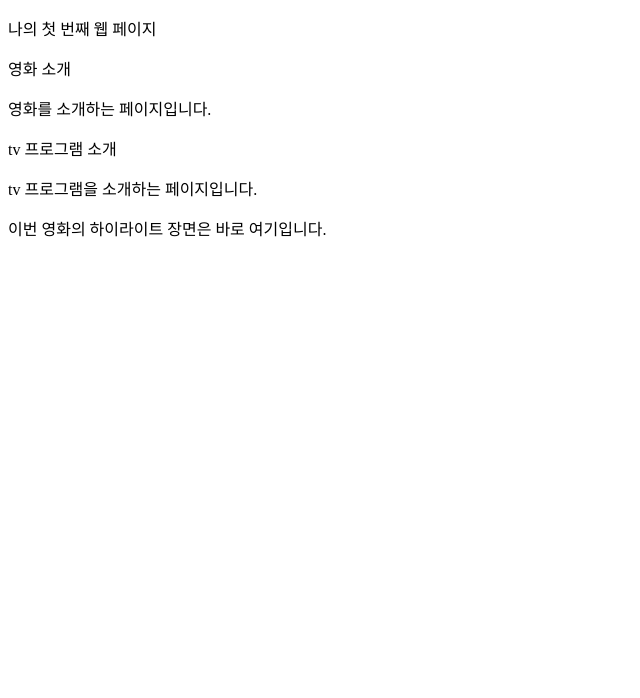
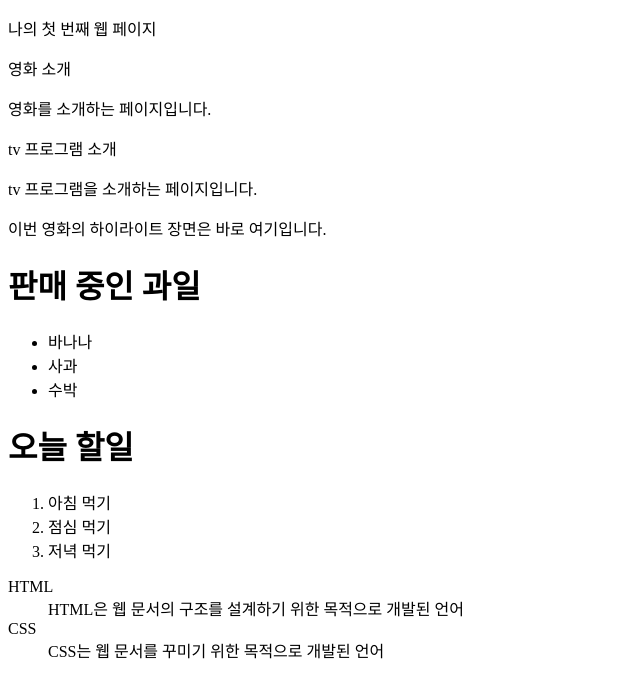
Before and after one commit to doomout/html-css-script, a plain HTML site: page index.html in a window 1280 px wide. Shown: the whole page, without its empty margins (0-640 px from the left). Drawn offline with Linux system fonts and the light colour scheme.

Commit message:
목록 만들기

```diff
--- a/index.html
+++ b/index.html
@@ -18,5 +18,23 @@
             <p>tv 프로그램을 소개하는 페이지입니다.</p>
             <p>이번 영화의 <span>하이라이트</span> 장면은 바로 여기입니다.</p>
         </div>
+        <h1>판매 중인 과일</h1>
+        <ul>
+            <li>바나나</li>
+            <li>사과</li>
+            <li>수박</li>
+        </ul>
+        <h1>오늘 할일</h1>
+        <ol>
+            <li>아침 먹기</li>
+            <li>점심 먹기</li>
+            <li>저녁 먹기</li>
+        </ol>
+        <dl>
+            <dt>HTML</dt>
+            <dd>HTML은 웹 문서의 구조를 설계하기 위한 목적으로 개발된 언어</dd>
+            <dt>CSS</dt>
+            <dd>CSS는 웹 문서를 꾸미기 위한 목적으로 개발된 언어</dd>
+        </dl>
     </body>
 </html>
```
